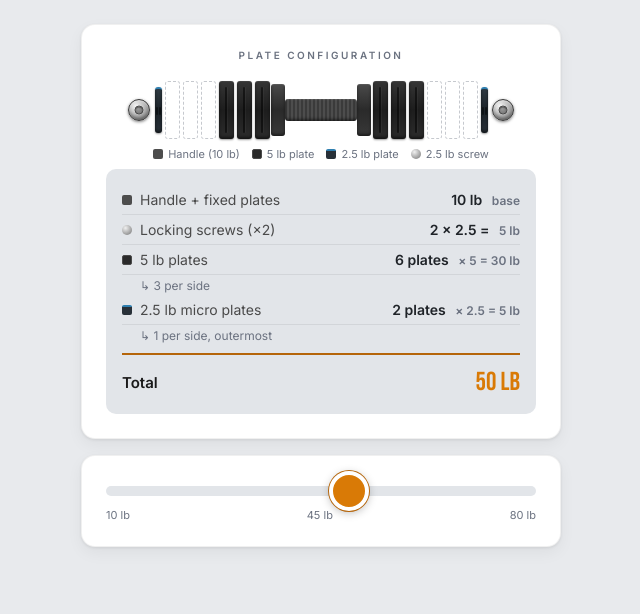
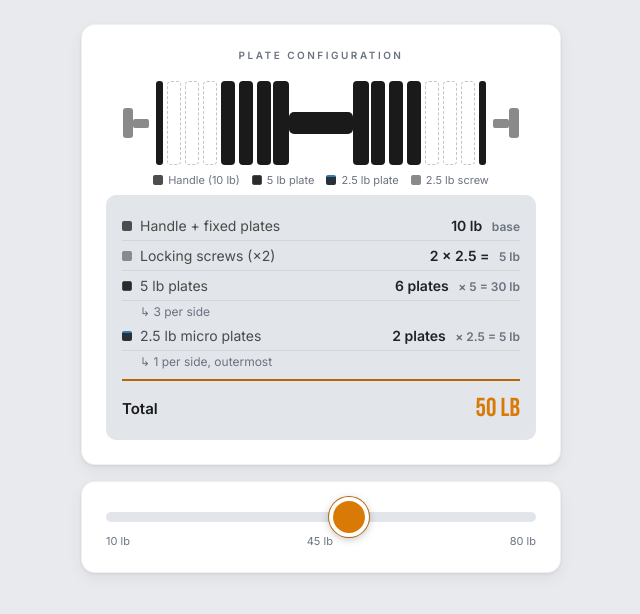
Before and after one commit to matthewpereira/eisenlink-calculator, a plain HTML site: page index.html in a window 1280 px wide. Shown: the whole page, without its empty margins (319-959 px from the left). Drawn offline with Linux system fonts and the light colour scheme.

Commit message:
Redraw dumbbell parts to match reference: flat plates, half-width 2.5lb, profile screws

```diff
--- a/css/styles.css
+++ b/css/styles.css
@@ -143,7 +143,7 @@ input[type=range]::-moz-range-thumb {
 .dot-handle  { background: #4d4d4d; }
 .dot-5lb     { background: #2a2a2a; border: 1px solid #4a4a4a; }
 .dot-2_5lb   { background: #283038; border-top: 2px solid var(--blue); }
-.dot-screw   { background: radial-gradient(circle at 35% 30%, #f0f0f0, #999 70%, #666); border-radius: 50% !important; }
+.dot-screw   { background: #8a8a8a; }
 
 .total-row {
   display: flex;
@@ -177,119 +177,92 @@ input[type=range]::-moz-range-thumb {
   flex-shrink: 0;
 }
 
+/* The dumbbell parts below are drawn flat to match the reference illustration:
+   solid near-black bars with softly rounded corners, and grey screws shown in
+   profile (a cap + a threaded shank) rather than as a circle. */
+
+/* Center grip — thick rounded bar, butted flush against the fixed plates so the
+   grip + fixed plates read as one continuous handle. */
 .db-handle {
-  width: 72px; height: 22px;
-  background:
-    repeating-linear-gradient(90deg, #3a3a3a 0 2px, #4d4d4d 2px 4px),
-    linear-gradient(180deg, #5a5a5a 0%, #2e2e2e 50%, #444 100%);
+  width: 64px; height: 22px;
+  background: var(--chrome-bright);
+  border-radius: 5px;
+  margin: 0;
+  flex-shrink: 0;
+}
+
+/* Fixed end plates welded to the grip — full plate height, a touch wider than a
+   loose plate, flush to the grip. */
+.db-fixed {
+  width: 16px; height: 84px;
+  background: var(--chrome-bright);
+  border-radius: 4px;
+  margin: 0;
+  flex-shrink: 0;
+}
+
+/* 5 lb plate — tall flat black bar */
+.db-plate-5 {
+  width: 14px; height: 84px;
+  background: var(--chrome-bright);
+  border-radius: 4px;
+  margin: 0 2px;
+  flex-shrink: 0;
+}
+
+/* 2.5 lb micro plate — exactly half the width of a 5 lb plate, same height */
+.db-plate-2_5 {
+  width: 7px; height: 84px;
+  background: var(--chrome-bright);
+  border-radius: 3px;
+  margin: 0 2px;
+  flex-shrink: 0;
+}
+
+/* Locking screw shown in profile — a grey cap bar with a threaded shank that
+   points inward toward the plates. buildViz orders the children cap→shank on
+   the left side and shank→cap on the right so both screws point inward. */
+.db-screw {
+  display: flex;
+  align-items: center;
+  margin: 0 5px;
+  flex-shrink: 0;
+}
+.db-screw-cap {
+  width: 10px; height: 30px;
+  background: #8a8a8a;
   border-radius: 3px;
   flex-shrink: 0;
-  box-shadow: inset 0 1px 1px rgba(255,255,255,0.12), inset 0 -2px 3px rgba(0,0,0,0.5);
 }
-
-.db-fixed {
-  width: 14px; height: 52px;
-  background: linear-gradient(180deg, #4a4a4a 0%, #2a2a2a 50%, #383838 100%);
-  border-radius: 3px;
+.db-screw-shank {
+  width: 16px; height: 9px;
+  background: #8a8a8a;
+  border-radius: 2px;
   flex-shrink: 0;
-  box-shadow: inset 0 1px 1px rgba(255,255,255,0.1), inset 0 -2px 3px rgba(0,0,0,0.5);
-}
-
-/* 5 lb plate — square, matte black, center groove */
-.db-plate-5 {
-  position: relative;
-  width: 15px; height: 58px;
-  background: linear-gradient(180deg, #353535 0%, #1d1d1d 50%, #2c2c2c 100%);
-  border-radius: 3px;
-  margin: 0 1.5px;
-  flex-shrink: 0;
-  box-shadow: inset 0 1px 1px rgba(255,255,255,0.08), inset 0 -2px 3px rgba(0,0,0,0.55), 0 1px 2px rgba(0,0,0,0.4);
-}
-/* center groove down the plate */
-.db-plate-5::before {
-  content: '';
-  position: absolute;
-  top: 10%; bottom: 10%; left: 50%;
-  width: 2px;
-  transform: translateX(-50%);
-  background: rgba(0,0,0,0.5);
-  border-radius: 1px;
-  box-shadow: 1px 0 0 rgba(255,255,255,0.04);
-}
-
-/* 2.5 lb micro plate — square, matte black with blue edge id, side cutouts */
-.db-plate-2_5 {
-  position: relative;
-  width: 7px; height: 46px;
-  background: linear-gradient(180deg, #2f3a42 0%, #1b2228 50%, #283038 100%);
-  border-radius: 3px;
-  margin: 0 1.5px;
-  flex-shrink: 0;
-  border-top: 2px solid var(--blue);
-  box-shadow: inset 0 -2px 3px rgba(0,0,0,0.55), 0 1px 2px rgba(0,0,0,0.4);
-}
-/* two side cutouts that lighten the 2.5 plate */
-.db-plate-2_5::before,
-.db-plate-2_5::after {
-  content: '';
-  position: absolute;
-  top: 42%; height: 16%;
-  width: 2px;
-  background: rgba(0,0,0,0.45);
-  border-radius: 1px;
-}
-.db-plate-2_5::before { left: 1px; }
-.db-plate-2_5::after  { right: 1px; }
-
-/* Locking screw — silver steel with flat round end cap */
-.db-screw {
-  position: relative;
-  width: 22px; height: 22px;
-  background: radial-gradient(circle at 35% 30%, #f5f5f5 0%, #c0c0c0 40%, #888 75%, #5a5a5a 100%);
-  border: 1.5px solid #3a3a3a;
-  border-radius: 50%;
-  flex-shrink: 0;
-  margin: 0 3px;
-  box-shadow: 0 1px 3px rgba(0,0,0,0.5), inset 0 1px 2px rgba(255,255,255,0.5), inset 0 -2px 3px rgba(0,0,0,0.3);
-  z-index: 2;
-}
-/* recessed hex/slot detail on the screw cap */
-.db-screw::after {
-  content: '';
-  position: absolute;
-  top: 50%; left: 50%;
-  width: 9px; height: 9px;
-  background: radial-gradient(circle at 40% 35%, #9a9a9a, #6e6e6e);
-  border: 1px solid #4a4a4a;
-  border-radius: 50%;
-  transform: translate(-50%, -50%);
-  box-shadow: inset 0 1px 1px rgba(0,0,0,0.4);
 }
 /* keeps a permanent slot for the screw even when removed, so the row width
    (and the whole layout) doesn't shift between 10 lb and 15 lb */
 .db-screw-slot {
-  width: 22px; height: 22px;
-  margin: 0 3px;
+  width: 26px; height: 30px;
+  margin: 0 5px;
   flex-shrink: 0;
   visibility: hidden;
 }
 
 .db-ghost-5 {
-  width: 15px; height: 58px;
-  border: 1px dashed #b8bcc2;
-  border-radius: 3px;
-  margin: 0 1.5px;
+  width: 14px; height: 84px;
+  border: 1.5px dashed #c2c5cb;
+  border-radius: 4px;
+  margin: 0 2px;
   flex-shrink: 0;
-  opacity: 0.8;
 }
 
 .db-ghost-2_5 {
-  width: 7px; height: 46px;
-  border: 1px dashed #aebfc9;
+  width: 7px; height: 84px;
+  border: 1.5px dashed #c2c5cb;
   border-radius: 3px;
-  margin: 0 1.5px;
+  margin: 0 2px;
   flex-shrink: 0;
-  opacity: 0.8;
 }
 
 /* Legend */
--- a/index.html
+++ b/index.html
@@ -17,7 +17,7 @@
     <div class="legend-item"><div class="dot dot-handle"></div> Handle (10 lb)</div>
     <div class="legend-item"><div class="dot dot-5lb"></div> 5 lb plate</div>
     <div class="legend-item"><div class="dot dot-2_5lb"></div> 2.5 lb plate</div>
-    <div class="legend-item"><div class="dot dot-screw" style="width:10px;height:10px;border-radius:50%;display:inline-block;"></div> 2.5 lb screw</div>
+    <div class="legend-item"><div class="dot dot-screw" style="width:10px;height:10px;display:inline-block;"></div> 2.5 lb screw</div>
   </div>
   <div class="breakdown" id="sliderBreakdown"></div>
 </div>
--- a/js/app.js
+++ b/js/app.js
@@ -45,12 +45,12 @@ function buildBreakdown(cfg) {
   // Locking screws
   if (screwsOff) {
     html += `<div class="breakdown-row">
-      <span class="lbl" style="color:var(--muted);"><span class="dot dot-screw" style="width:10px;height:10px;border-radius:50%;opacity:.3;"></span> Locking screws</span>
+      <span class="lbl" style="color:var(--muted);"><span class="dot dot-screw" style="width:10px;height:10px;opacity:.3;"></span> Locking screws</span>
       <span class="val" style="color:var(--muted);font-size:12px;">removed — bare handle</span>
     </div>`;
   } else {
     html += `<div class="breakdown-row">
-      <span class="lbl"><span class="dot dot-screw" style="width:10px;height:10px;border-radius:50%;"></span> Locking screws (×2)</span>
+      <span class="lbl"><span class="dot dot-screw" style="width:10px;height:10px;"></span> Locking screws (×2)</span>
       <span class="val">2 × 2.5 = <span class="sub">5 lb</span></span>
     </div>`;
   }
@@ -107,7 +107,8 @@ function buildViz(cfg) {
   if (screwsOff) {
     html += `<div class="db-screw-slot"></div>`;
   } else {
-    html += `<div class="db-screw"></div>`;
+    // cap on the outer left, shank pointing right (inward)
+    html += `<div class="db-screw"><span class="db-screw-cap"></span><span class="db-screw-shank"></span></div>`;
   }
 
   // 2.5 micro (outermost after screw)
@@ -137,7 +138,8 @@ function buildViz(cfg) {
   if (screwsOff) {
     html += `<div class="db-screw-slot"></div>`;
   } else {
-    html += `<div class="db-screw"></div>`;
+    // shank pointing left (inward), cap on the outer right
+    html += `<div class="db-screw"><span class="db-screw-shank"></span><span class="db-screw-cap"></span></div>`;
   }
 
   html += '</div>';
```
